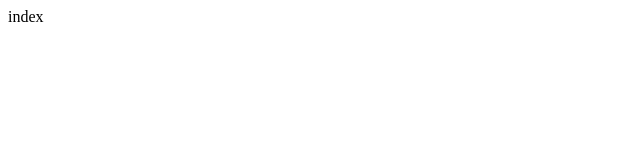
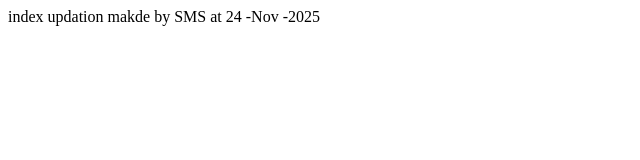
Before and after one commit to murtazasaeed-eng/14-nov-2025, a plain HTML site: page index.html in a window 1280 px wide. Shown: the whole page, without its empty margins (0-640 px from the left). Drawn offline with Linux system fonts and the light colour scheme.

Commit message:
Update index.html

```diff
--- a/index.html
+++ b/index.html
@@ -8,5 +8,6 @@
 </head>
 <body>
     index
+    updation makde by SMS at 24 -Nov -2025
 </body>
 </html>
```
